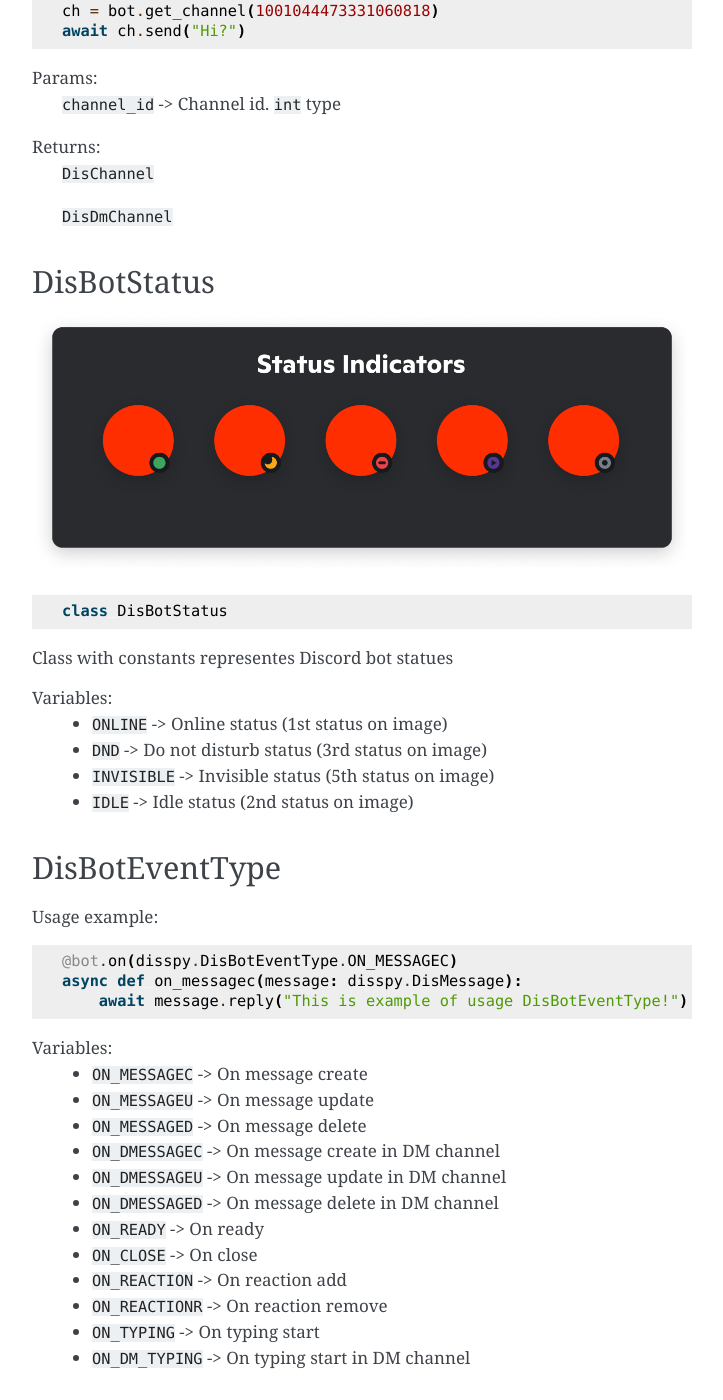
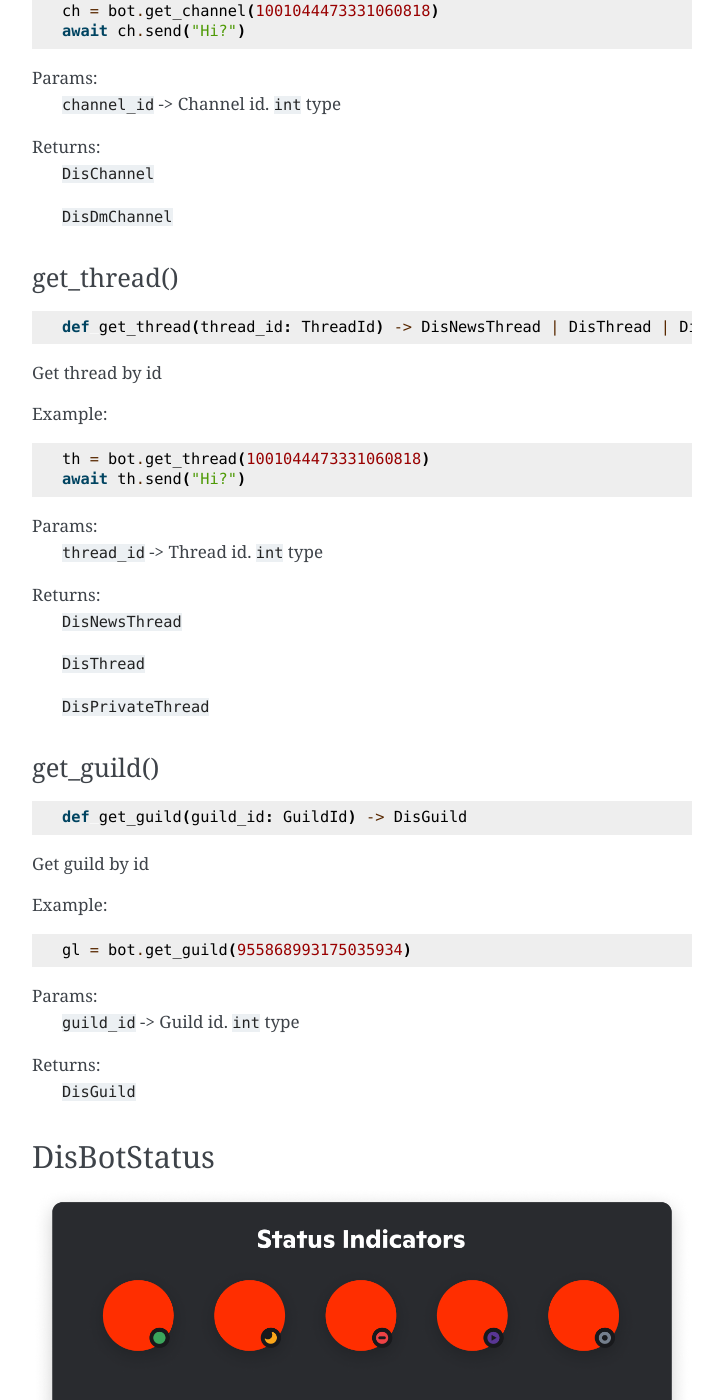
Before and after one commit to bleudev/pytecord_old_archive, a Sphinx documentation site: the page built from docs/source/objects/bot.rst, in a window 1280 px wide and 1400 px high, scrolled down 9858 px. Shown: the whole window, without its empty margins (388-1111 px from the left). Built offline with Sphinx 7.4.7, drawn with Linux system fonts in a browser that asks for light colours; some of the changed text lies outside the part shown.

Commit message:
gets (threads, guilds)
get_thread(), get_guild()

```diff
--- a/docs/source/objects/bot.rst
+++ b/docs/source/objects/bot.rst
@@ -455,6 +455,50 @@ Returns:
     ``DisDmChannel``
 
 
+get_thread()
+============
+
+::
+
+    def get_thread(thread_id: ThreadId) -> DisNewsThread | DisThread | DisPrivateThread
+
+Get thread by id
+
+Example::
+
+    th = bot.get_thread(1001044473331060818)
+    await th.send("Hi?")
+
+Params:
+    ``thread_id`` -> Thread id. ``int`` type
+
+Returns:
+    ``DisNewsThread``
+
+    ``DisThread``
+
+    ``DisPrivateThread``
+
+
+get_guild()
+===========
+
+::
+
+    def get_guild(guild_id: GuildId) -> DisGuild
+
+Get guild by id
+
+Example::
+
+    gl = bot.get_guild(955868993175035934)
+
+Params:
+    ``guild_id`` -> Guild id. ``int`` type
+
+Returns:
+    ``DisGuild``
+
 DisBotStatus
 ************
 
```
